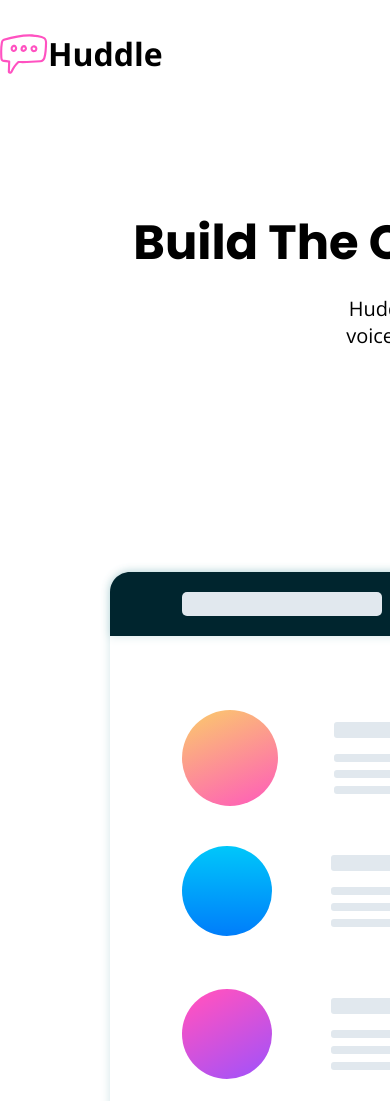
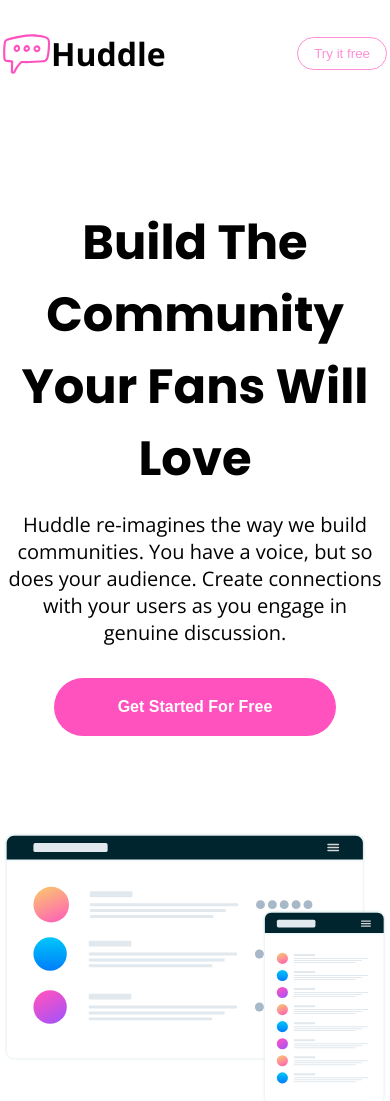
Before and after one commit to manoffocus117/Huddle-Curved, a plain HTML site: page index.html in a window 390 px wide. Shown: the top 1101 px of the page. Drawn offline with nearby package versions, Linux system fonts and the light colour scheme.

Commit message:
navbar & hero section mobile responsive

```diff
--- a/style.css
+++ b/style.css
@@ -30,7 +30,6 @@ html {
 }
 
 body {
-      /* width: 90rem; */
       height: 100%;
       margin: auto;
       overflow-x: hidden;
@@ -119,7 +118,7 @@ nav {
 }
 
 main {
-      width: 1280px;
+      width: 80rem;
       margin: 6.25rem auto;
       display: flex;
       flex-direction: column;
@@ -129,7 +128,7 @@ main {
 }
 
 .hero-text {
-      width: 1080px;
+      width: 67.5rem;
       margin: auto;
       display: flex;
       flex-direction: column;
@@ -143,7 +142,7 @@ main {
 }
 
 .hero-text p {
-      width: 600px;
+      width: 37.5rem;
       margin: auto;
       font-size: 1.25rem;
       text-align: center;
@@ -160,7 +159,7 @@ main {
 }
 
 .hero-image {
-      width: 1080px;
+      width: 67.5rem;
       margin: auto;
 }
 
@@ -393,3 +392,26 @@ footer::before {
 .attribution a {
       text-decoration: underline;
 }
+
+@media screen and (max-width: 25rem) {
+      nav {
+            width: 24rem;
+      }
+
+      main {
+            width: 24rem;
+      }
+
+      .hero-text {
+            width: 24rem;
+            text-align: center;
+      }
+
+      .hero-text p {
+            width: 24rem;
+      }
+
+      .hero-image {
+            width: 24rem;
+      }
+}
```
